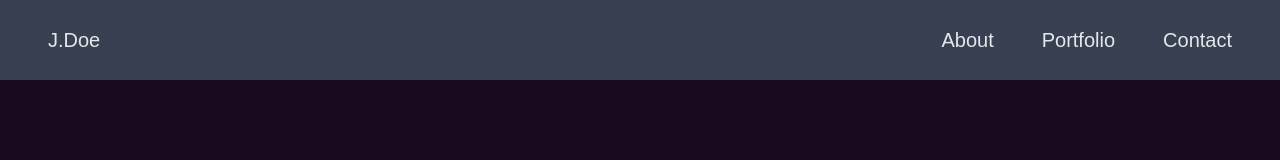
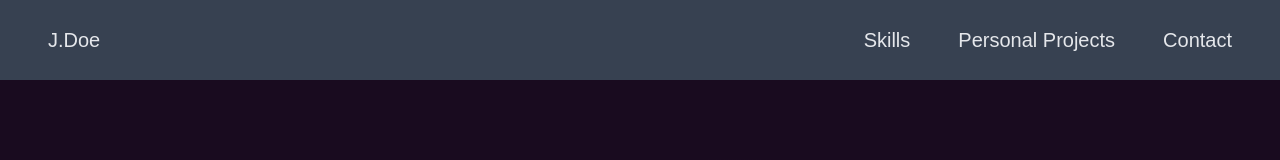
Before and after one commit to huzaifa898/portfolio, a React (Create React App) app: page / in a window 1280 px wide. Shown: the top 160 px of the page. Built offline with nearby package versions, Linux system fonts and the light colour scheme.

Commit message:
changes in Navbar

```diff
--- a/src/Compenets/Navbar.jsx
+++ b/src/Compenets/Navbar.jsx
@@ -39,8 +39,8 @@ const Navbar = () => {
             <a href="#">J.Doe</a>
 
             <ul className='hidden md:flex gap-12 z-10 cursor-pointer'>
-                <li><Link to="skills" smooth={true} offset={50} duration={500}>About</Link></li>
-                <li><Link to="portfolio" smooth={true} offset={50} duration={500}>Portfolio</Link></li>
+                <li><Link to="skills" smooth={true} offset={50} duration={500}>Skills</Link></li>
+                <li><Link to="portfolio" smooth={true} offset={50} duration={500}>Personal Projects</Link></li>
                 <li><Link to="contact" smooth={true} offset={50} duration={500}>Contact</Link></li>
             </ul>
 
```
